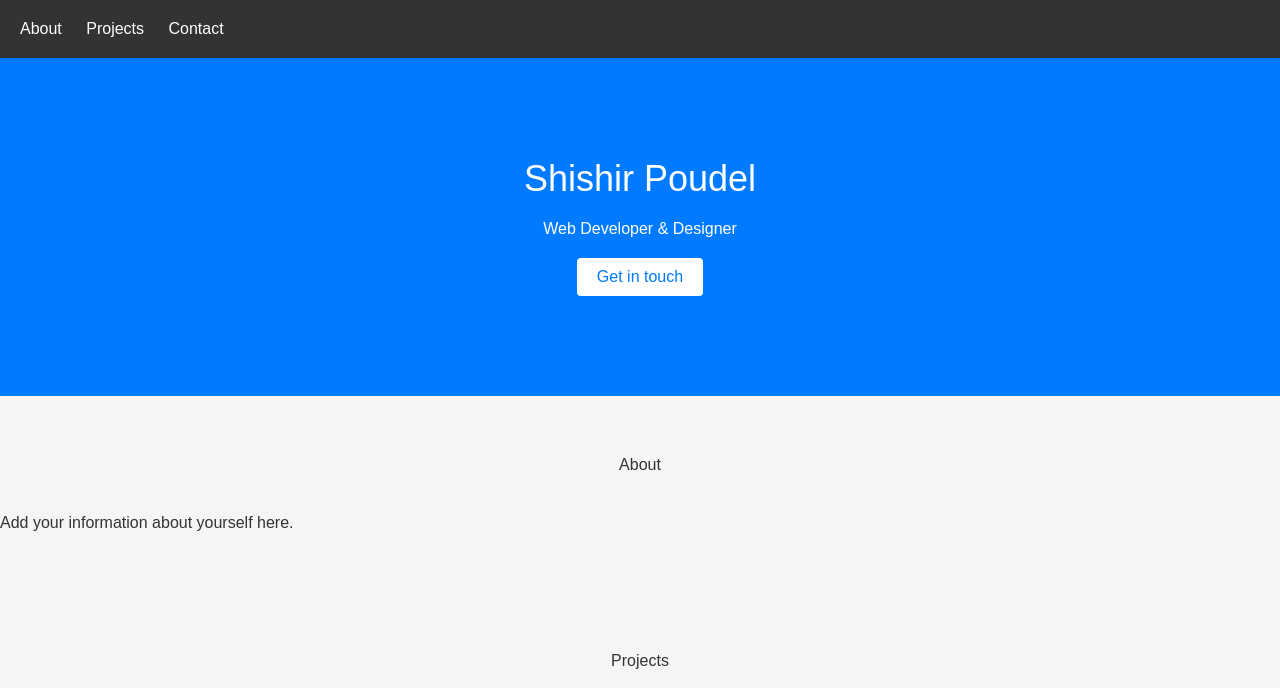
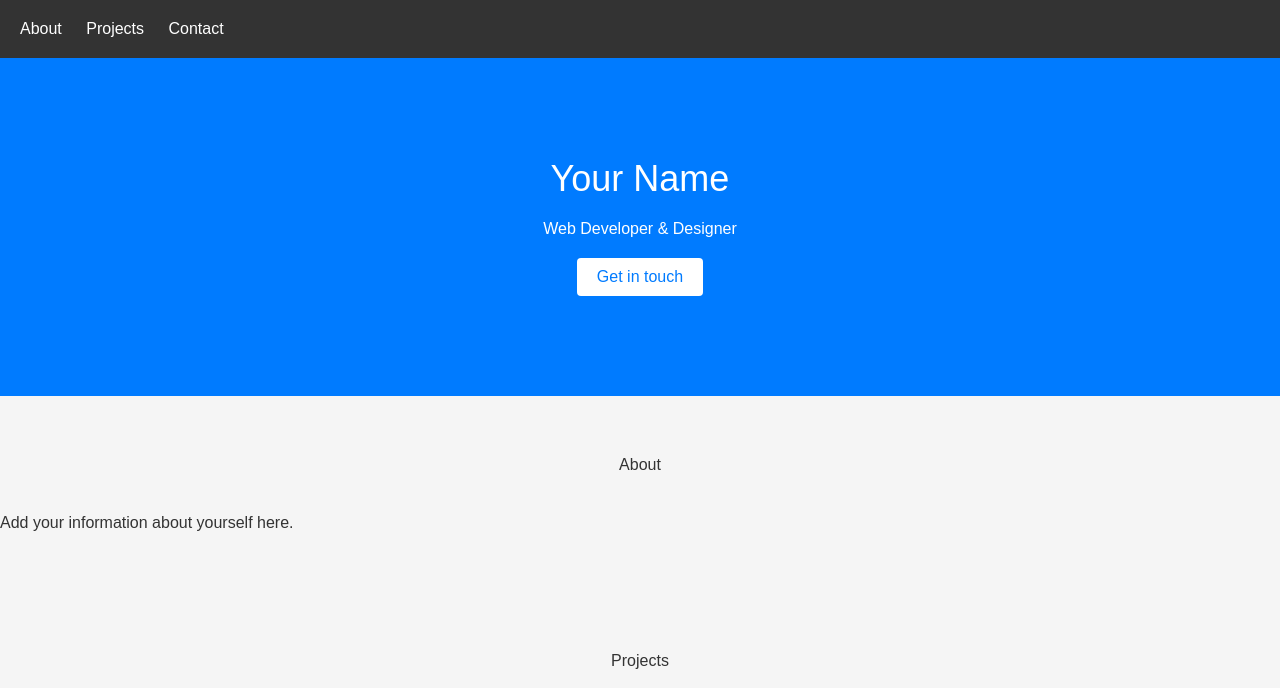
Before and after one commit to shishirpoudel/shishirpoudel.github.io, a plain HTML site: page index.html in a window 1280 px wide. Shown: the top 688 px of the page. Drawn offline with Linux system fonts and the light colour scheme; a script that the page names is missing.

Commit message:
Update index.html 2

```diff
--- a/index.html
+++ b/index.html
@@ -18,7 +18,7 @@
   </header>
 
   <section id="hero">
-    <h1>Shishir Poudel</h1>
+    <h1>Your Name</h1>
     <p>Web Developer & Designer</p>
     <a href="#contact" class="cta-button">Get in touch</a>
   </section>
```
